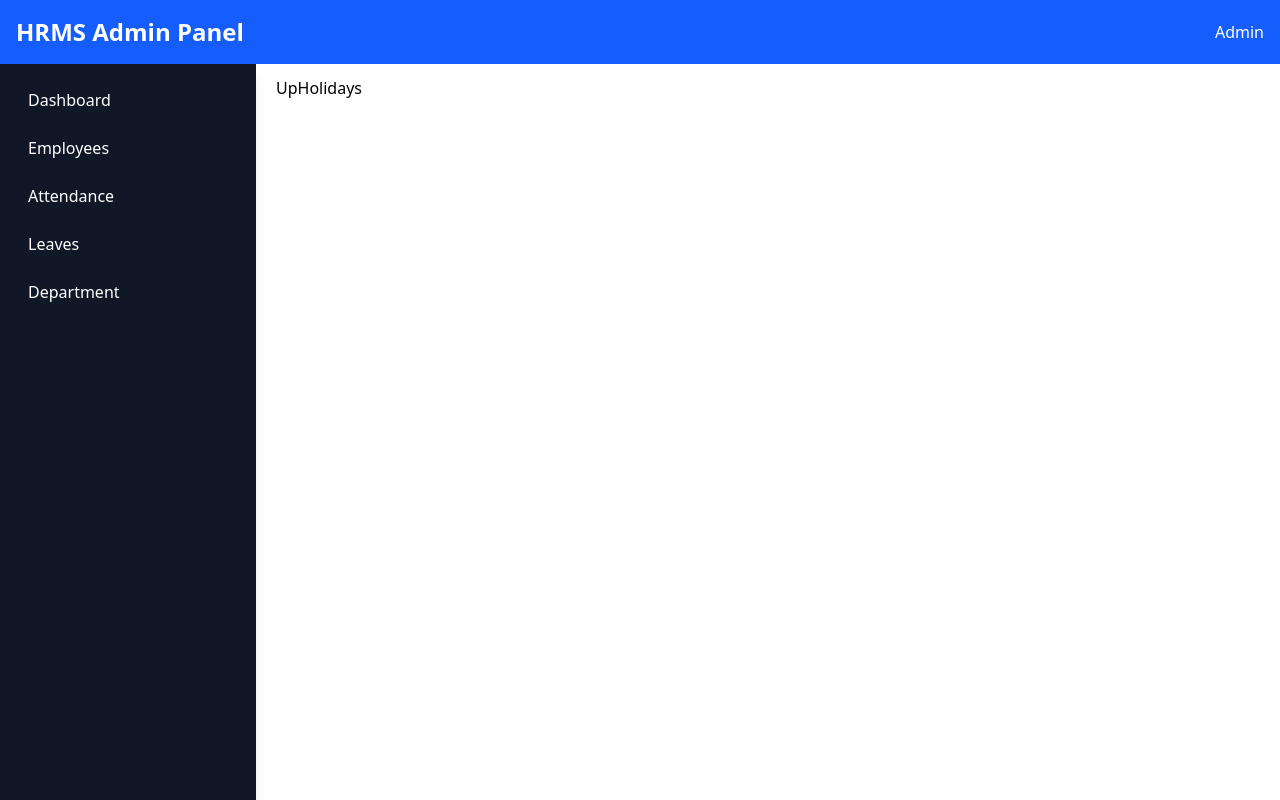
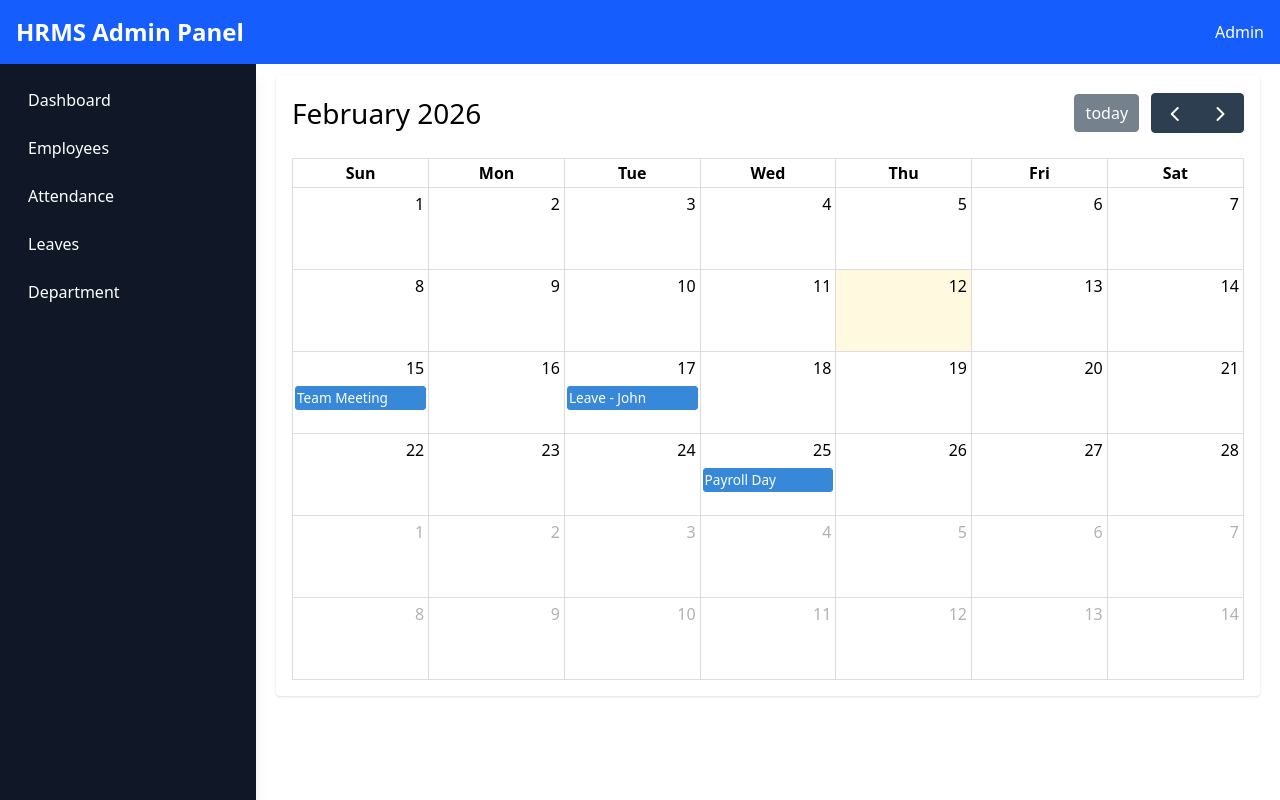
Before and after one commit to parthi952/HRMS, a React (Vite) app: page /upcomingholidays in a window 1280 px wide. Built offline with nearby package versions, Linux system fonts and the light colour scheme.

Commit message:
event calander

```diff
--- a/package.json
+++ b/package.json
@@ -11,6 +11,9 @@
     "server": "json-server --watch db.json --port 3001"
   },
   "dependencies": {
+    "@fullcalendar/daygrid": "^6.1.20",
+    "@fullcalendar/interaction": "^6.1.20",
+    "@fullcalendar/react": "^6.1.20",
     "@tailwindcss/vite": "^4.1.18",
     "react": "^19.2.0",
     "react-datepicker": "^9.1.0",
--- /dev/null
+++ b/src/Components/EventCaculator/EventCalander.tsx
@@ -0,0 +1,29 @@
+import FullCalendar from "@fullcalendar/react";
+import dayGridPlugin from "@fullcalendar/daygrid";
+import interactionPlugin from "@fullcalendar/interaction";
+
+type CalendarEvent = {
+  title: string;
+  date: string;
+};
+
+const EventCalendar: React.FC = () => {
+  const events: CalendarEvent[] = [
+    { title: "Team Meeting", date: "2026-02-15" },
+    { title: "Leave - John", date: "2026-02-17" },
+    { title: "Payroll Day", date: "2026-02-25" },
+  ];
+
+  return (
+    <div className="p-4 bg-white rounded shadow">
+      <FullCalendar
+        plugins={[dayGridPlugin, interactionPlugin]}
+        initialView="dayGridMonth"
+        events={events}
+        height="auto"
+      />
+    </div>
+  );
+};
+
+export default EventCalendar;
--- a/src/Features/Dashbord/Attendance.tsx
+++ b/src/Features/Dashbord/Attendance.tsx
@@ -1,5 +1,5 @@
 import { useEffect, useState } from 'react';
-import { Table } from '../../Components/Layout/table/AttendanceTable';
+import { Table } from '../../Components/table/AttendanceTable';
 
 interface AttendanceRecord {
   id: string;
--- a/src/Features/Dashbord/Employee.tsx
+++ b/src/Features/Dashbord/Employee.tsx
@@ -4,7 +4,7 @@ import { FormFiled } from '../../Components/Common/FormFiled';
 
 import {Selection } from "../../Components/Common/Selection"
 import { CustomDatePicker } from '../../Components/Common/CustomDatePicker.tsx';
-import { Table } from '../../Components/Layout/table/EmployeeTable.tsx';
+import { Table } from '../../Components/table/EmployeeTable.tsx';
 
 const API_URL = "http://localhost:3001/employees";
 
--- a/src/Features/Dashbord/Leaves/EMPleaves.tsx
+++ b/src/Features/Dashbord/Leaves/EMPleaves.tsx
@@ -1,5 +1,5 @@
 import { useState, useEffect } from "react";
-import { EmpLeaveTable } from "../../../Components/Layout/table/EmpLeaveTable";
+import { EmpLeaveTable } from "../../../Components/table/EmpLeaveTable";
 
 
 interface LeaveHistory {
--- a/src/Features/Dashbord/Leaves/UpHolidays.tsx
+++ b/src/Features/Dashbord/Leaves/UpHolidays.tsx
@@ -1,7 +1,10 @@
+import EventCalendar from "../../../Components/EventCaculator/EventCalander"
 
 
 export const UpHolidays = () => {
   return (
-    <div>UpHolidays</div>
+    <div>
+      <EventCalendar/>
+    </div>
   )
 }
```
Also changed, not shown: src/Components/table/AttendanceTable.tsx (renamed from src/Components/Layout/table/AttendanceTable.tsx), src/Components/table/EmpLeaveTable.tsx (renamed from src/Components/Layout/table/EmpLeaveTable.tsx), src/Components/table/EmployeeTable.tsx (renamed from src/Components/Layout/table/EmployeeTable.tsx), 1 other file (tests, documents, lock files or other folders).
